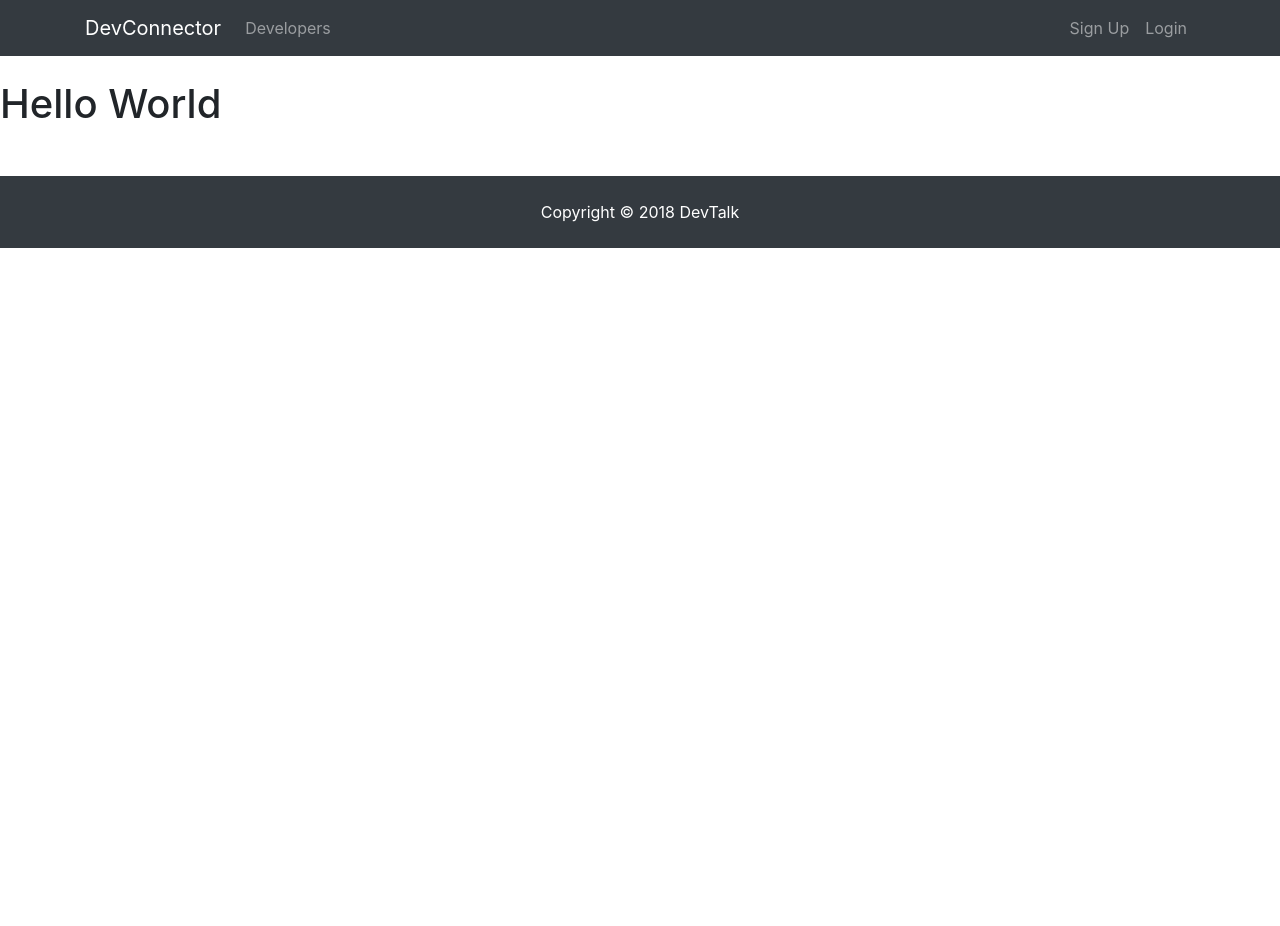
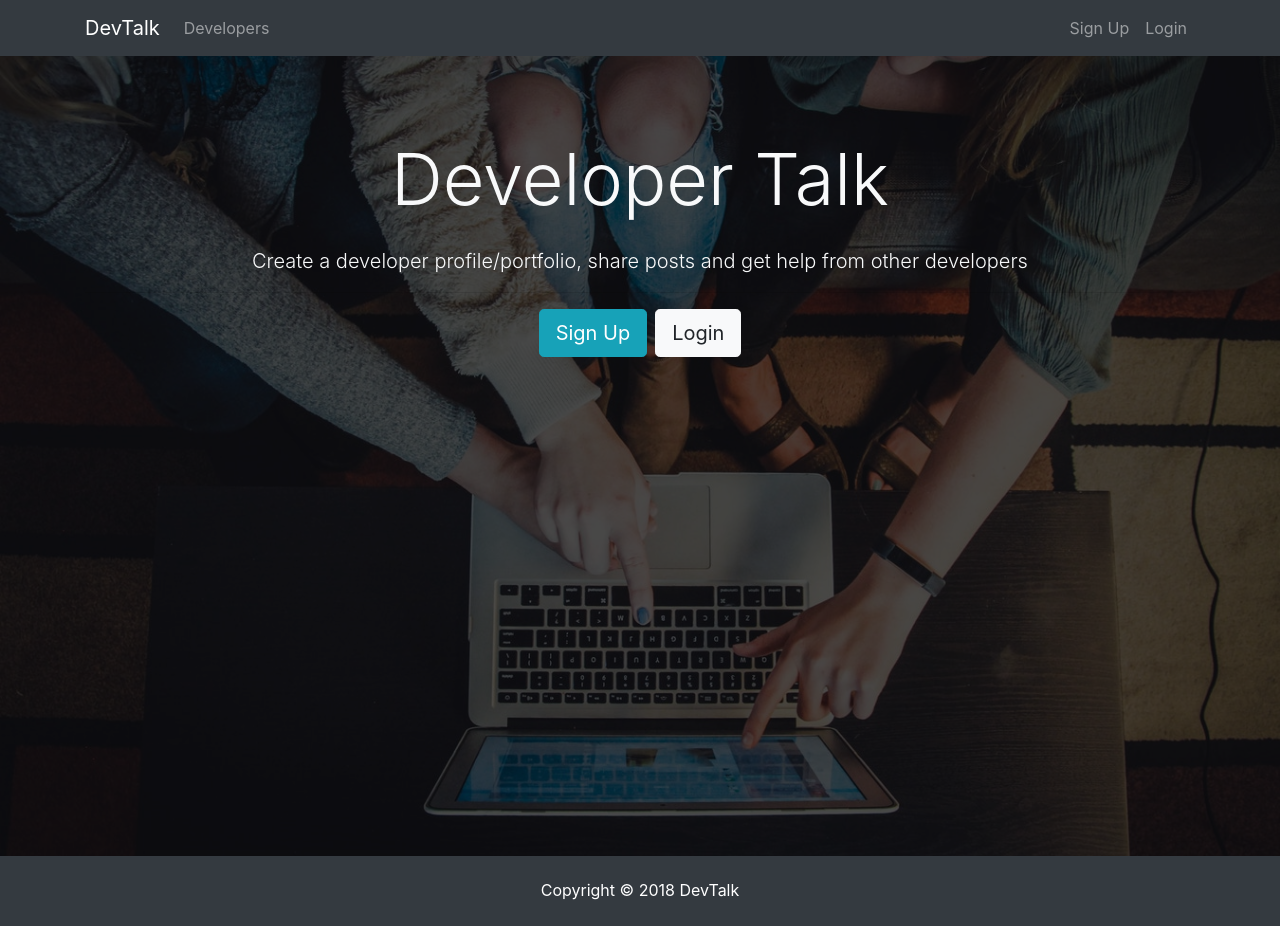
Before and after one commit to paulvvo/devtalkclient, a React (Create React App) app: page /register in a window 1280 px wide. Before the commit the page ends 800 px from the top, so only its background shows below. Built offline with nearby package versions, Linux system fonts and the light colour scheme.

Commit message:
changed some titles and images, completed landing component

```diff
--- a/src/App.js
+++ b/src/App.js
@@ -12,7 +12,7 @@
     return (
       <div className="App">
 				<Navbar/>
-				<h1>Hello World</h1>
+				<Landing/>
 				<Footer/>
       </div>
     );
--- a/src/components/layout/Landing.js
+++ b/src/components/layout/Landing.js
@@ -1,16 +1,26 @@
-// import React, {Component} from 'react';
-import React from "react";
+import React, {Component} from 'react';
 
-const Landing = () =>{
-	return(
-		<div>Hi boi</div>
-	)
+class Landing extends Component {
+	render(){
+		return (
+			<div className="landing">
+		    <div className="dark-overlay landing-inner text-light">
+		      <div className="container">
+		        <div className="row">
+		          <div className="col-md-12 text-center">
+		            <h1 className="display-3 mb-4">Developer Talk
+		            </h1>
+		            <p className="lead"> Create a developer profile/portfolio, share posts and get help from other developers</p>
+		            <hr />
+		            <a href="register.html" className="btn btn-lg btn-info mr-2">Sign Up</a>
+		            <a href="login.html" className="btn btn-lg btn-light">Login</a>
+		          </div>
+		        </div>
+		      </div>
+		    </div>
+		  </div>
+		)
+	}
 }
 
-// function Landing(){
-// 	return(
-// 		<div>hi</div>
-// 	)
-// }
-
 export default Landing;
--- a/src/components/layout/Navbar.js
+++ b/src/components/layout/Navbar.js
@@ -6,7 +6,7 @@
 			<div>
 				<nav className="navbar navbar-expand-sm navbar-dark bg-dark mb-4">
 					<div className="container">
-						<a className="navbar-brand" href="landing.html">DevConnector</a>
+						<a className="navbar-brand" href="landing.html">DevTalk</a>
 						<button className="navbar-toggler" type="button" data-toggle="collapse" data-target="#mobile-nav">
 							<span className="navbar-toggler-icon"></span>
 						</button>
```
Also changed, not shown: src/img/showcase.jpg, src/img/showcase1.jpg (added).
